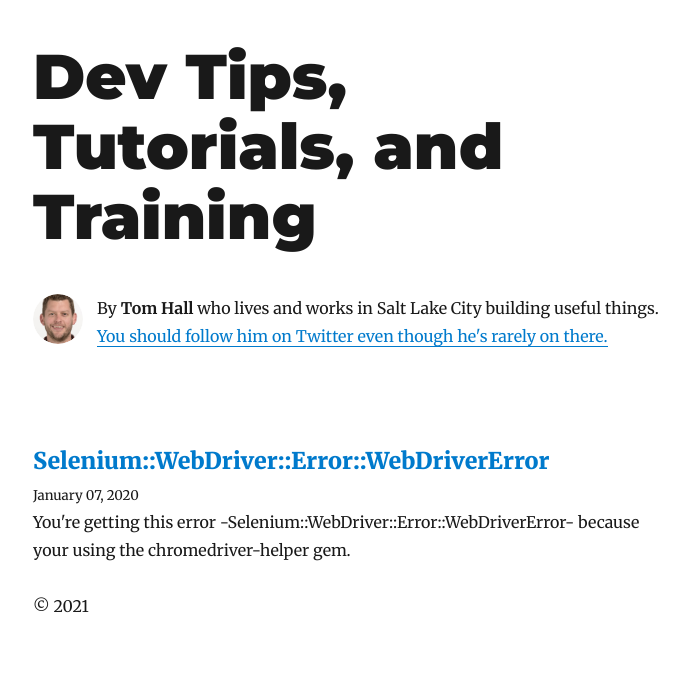
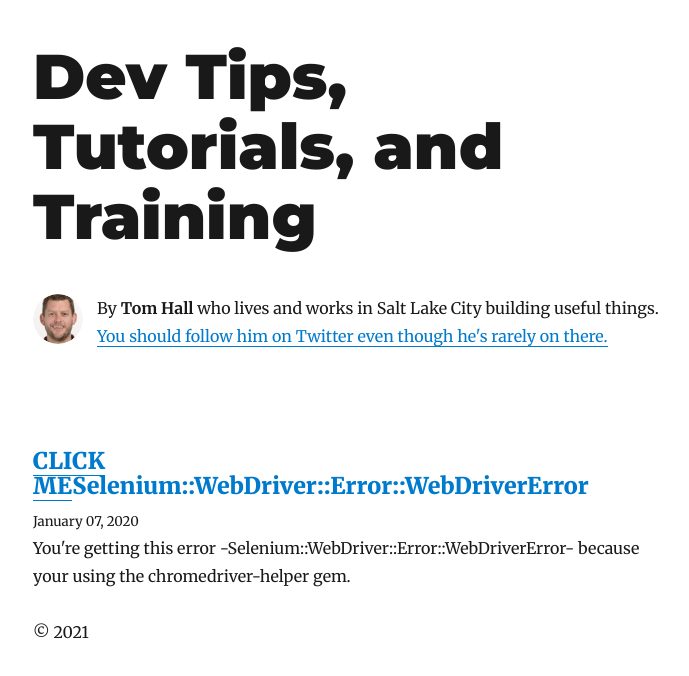
Before and after one commit to thall1961/me, a Gatsby site: page / in a window 1280 px wide. Shown: the whole page, without its empty margins (292-981 px from the left). Built offline with nearby package versions, Linux system fonts and the light colour scheme; Gatsby itself is replaced by a stand-in of ours; some packages are replaced by stand-ins of ours.

Commit message:
url test

```diff
--- a/src/pages/index.tsx
+++ b/src/pages/index.tsx
@@ -24,6 +24,7 @@ function BlogIndex({ data, location }: InferProps<typeof BlogIndex.propTypes>) {
                                     marginBottom: rhythm(1 / 4)
                                 }}
                             >
+                                <a href="https://flybreeze.com?origin=PVU">CLICK ME</a>
                                 <Link
                                     style={{ boxShadow: `none` }}
                                     to={post.node.fields.slug}
```
